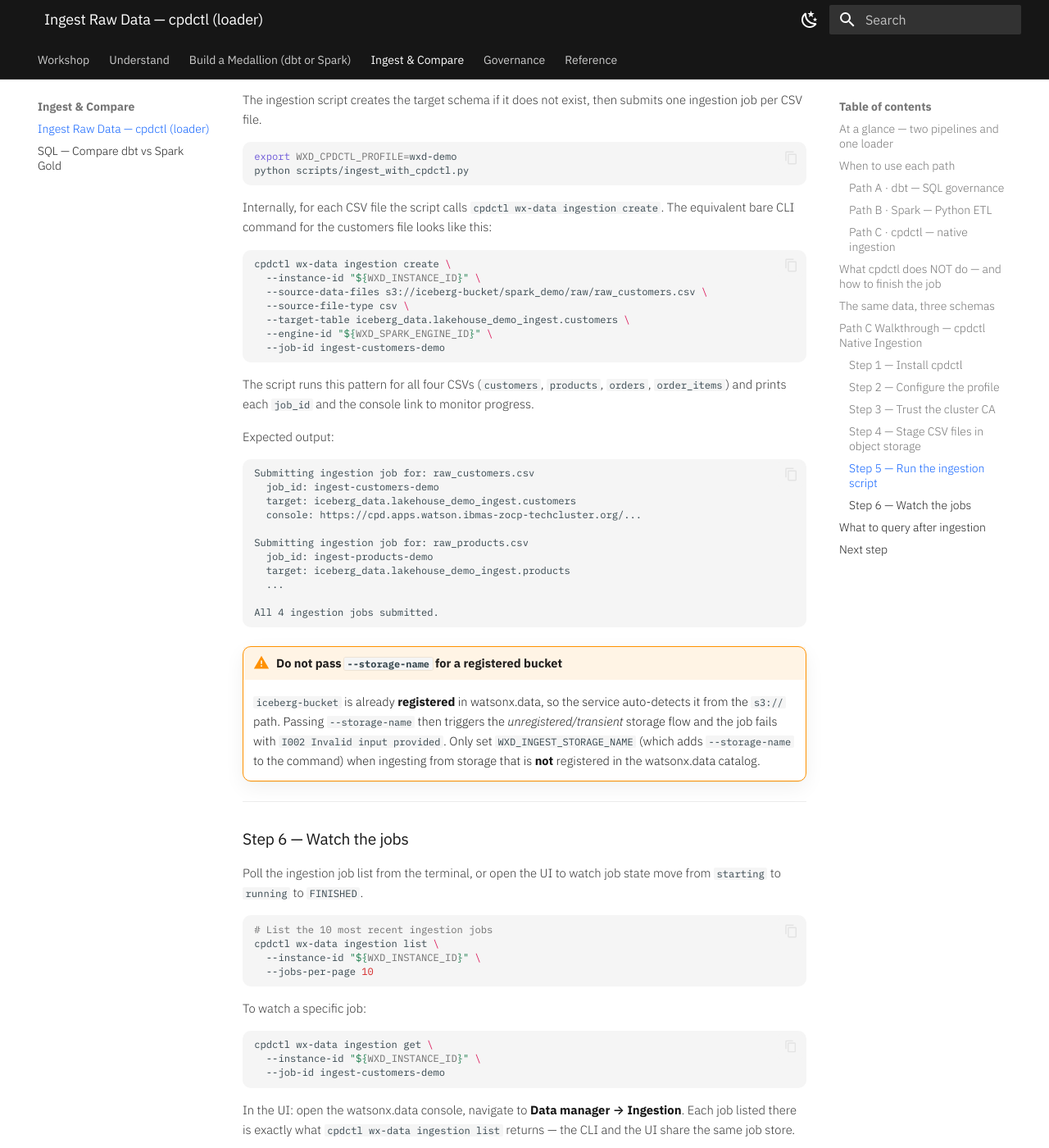
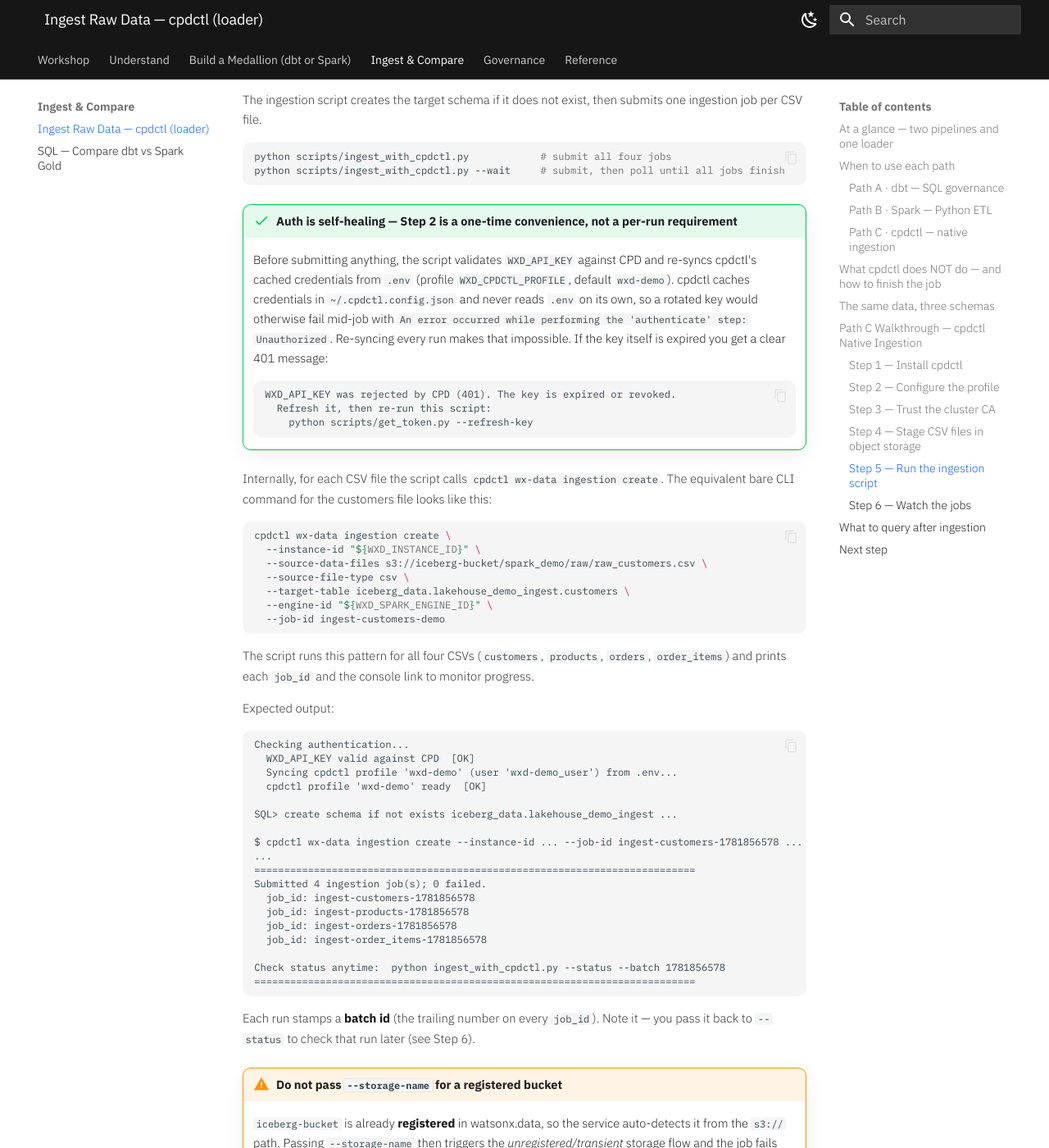
Before and after one commit to aseelert/ibmas-watsonxdata-dbt, an MkDocs documentation site: the page built from docs/ingestion.md, in a window 1280 px wide and 1400 px high, scrolled down 8006 px. Shown: the whole window at 82% size. Built offline with MkDocs 1.6.1 and Material for MkDocs 9.7.7, drawn with Linux system fonts in a browser that asks for light colours; some of the changed text lies outside the part shown.

Commit message:
docs(ingest): document --status/--wait job checks + self-healing auth
- ingestion.md Step 5/6: cover --wait, --status --batch, --interval/--timeout,
  the deterministic batch id, and the auto-resync auth (Step 2 now one-time only).
- scripts.md: flag table for ingest_with_cpdctl.py and the new auth behavior.

Co-Authored-By: Claude Opus 4.8 (1M context) <noreply@anthropic.com>

````diff
--- a/docs/ingestion.md
+++ b/docs/ingestion.md
@@ -317,9 +317,23 @@ The ingestion script creates the target schema if it does not exist, then submit
 job per CSV file.
 
 ```bash
-export WXD_CPDCTL_PROFILE=wxd-demo
-python scripts/ingest_with_cpdctl.py
+python scripts/ingest_with_cpdctl.py            # submit all four jobs
+python scripts/ingest_with_cpdctl.py --wait     # submit, then poll until all jobs finish
 ```
+
+!!! success "Auth is self-healing — Step 2 is a one-time convenience, not a per-run requirement"
+    Before submitting anything, the script validates `WXD_API_KEY` against CPD and re-syncs
+    cpdctl's cached credentials from `.env` (profile `WXD_CPDCTL_PROFILE`, default `wxd-demo`).
+    cpdctl caches credentials in `~/.cpdctl.config.json` and never reads `.env` on its own, so a
+    rotated key would otherwise fail mid-job with
+    `An error occurred while performing the 'authenticate' step: Unauthorized`. Re-syncing every
+    run makes that impossible. If the key itself is expired you get a clear 401 message:
+
+    ```text
+    WXD_API_KEY was rejected by CPD (401). The key is expired or revoked.
+      Refresh it, then re-run this script:
+        python scripts/get_token.py --refresh-key
+    ```
 
 Internally, for each CSV file the script calls `cpdctl wx-data ingestion create`. The equivalent
 bare CLI command for the customers file looks like this:
@@ -340,18 +354,28 @@ and prints each `job_id` and the console link to monitor progress.
 Expected output:
 
 ```text
-Submitting ingestion job for: raw_customers.csv
-  job_id: ingest-customers-demo
-  target: iceberg_data.lakehouse_demo_ingest.customers
-  console: https://cpd.apps.watson.ibmas-zocp-techcluster.org/...
+Checking authentication...
+  WXD_API_KEY valid against CPD  [OK]
+  Syncing cpdctl profile 'wxd-demo' (user 'wxd-demo_user') from .env...
+  cpdctl profile 'wxd-demo' ready  [OK]
 
-Submitting ingestion job for: raw_products.csv
-  job_id: ingest-products-demo
-  target: iceberg_data.lakehouse_demo_ingest.products
-  ...
+SQL> create schema if not exists iceberg_data.lakehouse_demo_ingest ...
 
-All 4 ingestion jobs submitted.
+$ cpdctl wx-data ingestion create --instance-id ... --job-id ingest-customers-1781856578 ...
+...
+==========================================================================
+Submitted 4 ingestion job(s); 0 failed.
+  job_id: ingest-customers-1781856578
+  job_id: ingest-products-1781856578
+  job_id: ingest-orders-1781856578
+  job_id: ingest-order_items-1781856578
+
+Check status anytime:  python ingest_with_cpdctl.py --status --batch 1781856578
+==========================================================================
 ```
+
+Each run stamps a **batch id** (the trailing number on every `job_id`). Note it — you pass it
+back to `--status` to check that run later (see Step 6).
 
 !!! warning "Do not pass `--storage-name` for a registered bucket"
     `iceberg-bucket` is already **registered** in watsonx.data, so the service auto-detects it
@@ -364,23 +388,44 @@ All 4 ingestion jobs submitted.
 
 ### Step 6 — Watch the jobs
 
-Poll the ingestion job list from the terminal, or open the UI to watch job state move from
-`starting` to `running` to `FINISHED`.
+The simplest way is to let the script poll for you. Either submit and wait in one shot with
+`--wait`, or check a previous run with `--status --batch <id>` (the batch id printed in Step 5):
 
 ```bash
-# List the 10 most recent ingestion jobs
-cpdctl wx-data ingestion list \
-  --instance-id "${WXD_INSTANCE_ID}" \
-  --jobs-per-page 10
+# Check the status of all four jobs for a batch and exit
+python scripts/ingest_with_cpdctl.py --status --batch 1781856578
+
+# Poll every 20s until all jobs reach a terminal state (or --timeout, default 900s)
+python scripts/ingest_with_cpdctl.py --status --batch 1781856578 --wait
 ```
 
-To watch a specific job:
+```text
+Ingestion status:
+  finished     ingest-customers-1781856578
+  finished     ingest-products-1781856578
+  finished     ingest-orders-1781856578
+  finished     ingest-order_items-1781856578
 
-```bash
-cpdctl wx-data ingestion get \
-  --instance-id "${WXD_INSTANCE_ID}" \
-  --job-id ingest-customers-demo
+  All 4 job(s) finished successfully.
 ```
+
+The script exits `0` only when **every** job reached a successful terminal state, so it doubles
+as a pipeline gate. Tune polling with `--interval <seconds>` and `--timeout <seconds>`.
+
+??? note "Underlying bare cpdctl commands"
+    `--status` wraps `cpdctl wx-data ingestion get`. You can also call cpdctl directly:
+
+    ```bash
+    # List the 10 most recent ingestion jobs
+    cpdctl wx-data ingestion list \
+      --instance-id "${WXD_INSTANCE_ID}" \
+      --jobs-per-page 10
+
+    # Watch a specific job (add --engine-logs for the Spark log)
+    cpdctl wx-data ingestion get \
+      --instance-id "${WXD_INSTANCE_ID}" \
+      --job-id ingest-customers-1781856578
+    ```
 
 In the UI: open the watsonx.data console, navigate to **Data manager → Ingestion**. Each job
 listed there is exactly what `cpdctl wx-data ingestion list` returns — the CLI and the UI share
````
Also changed, not shown: docs/scripts.md (+22 -3 lines).
